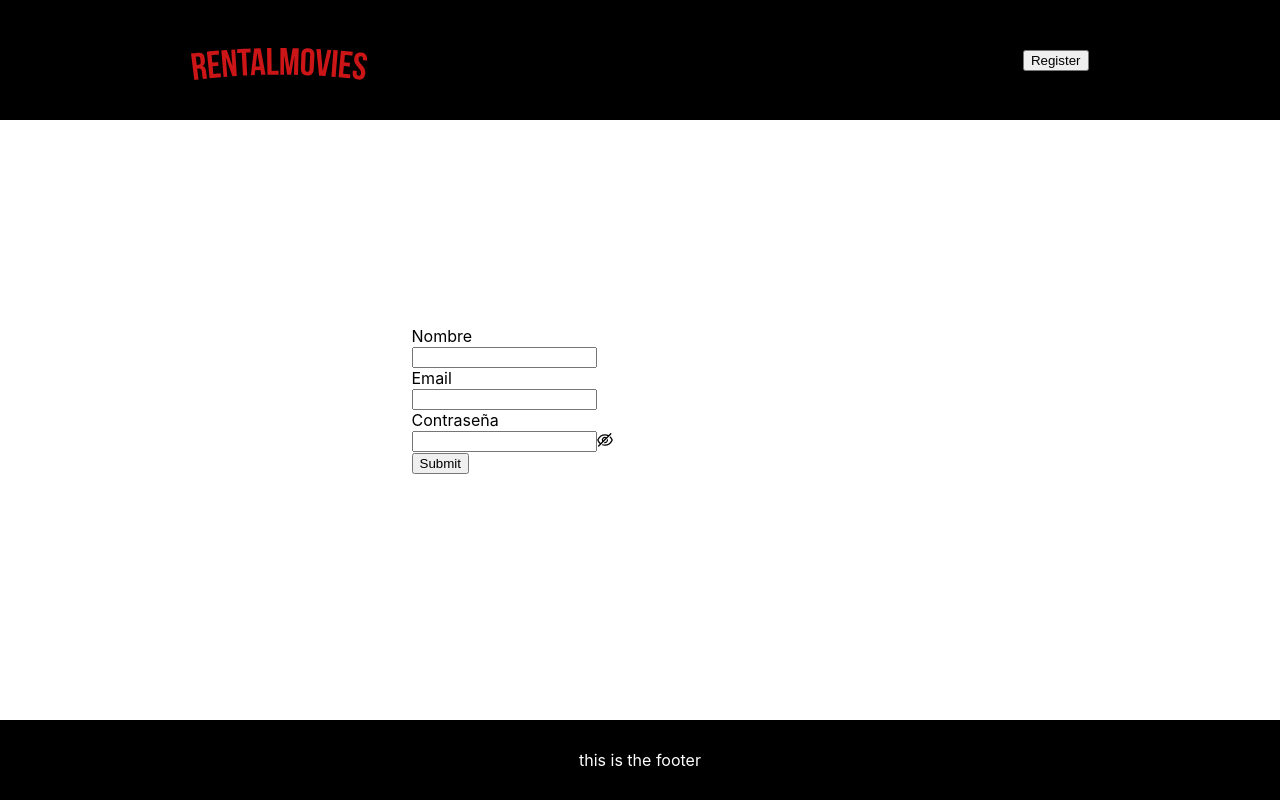
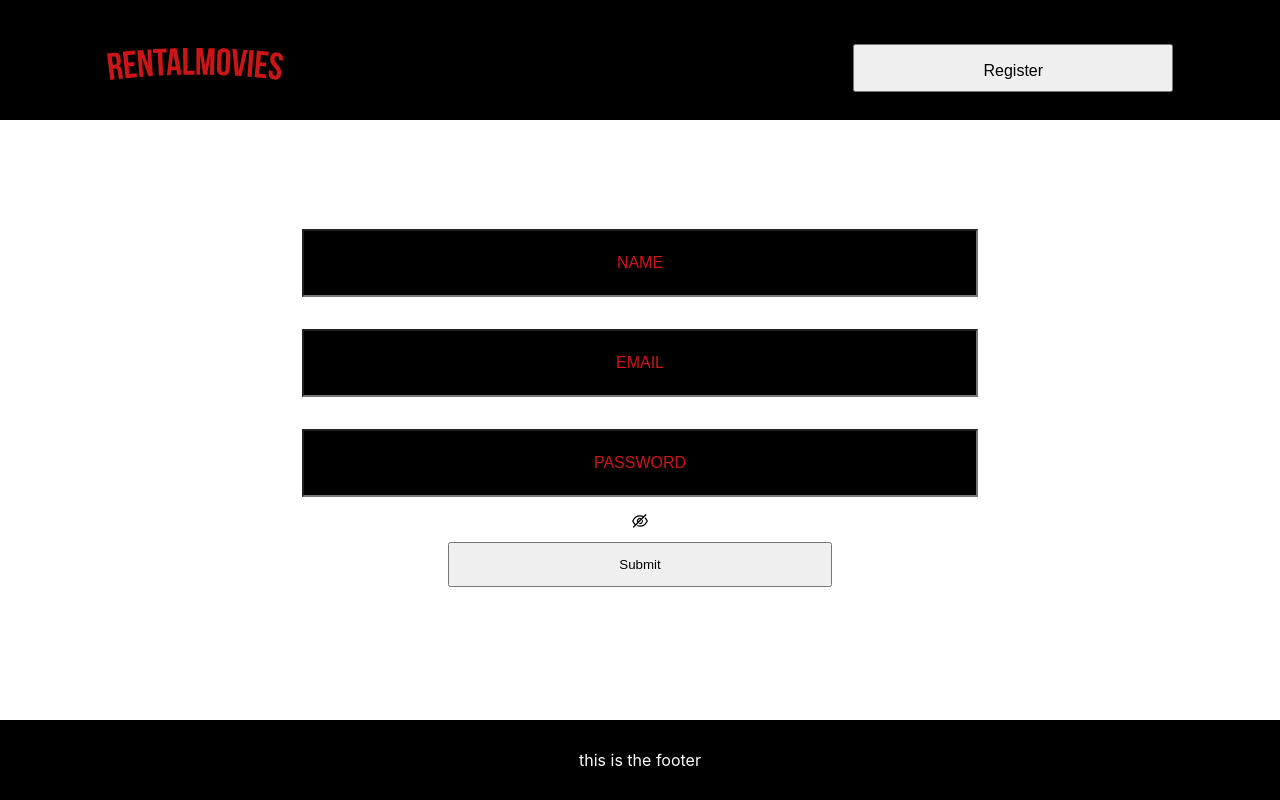
Before and after one commit to jhonjlinaresb/frontmovies, a React (Create React App) app: page /register in a window 1280 px wide. Built offline with nearby package versions, Linux system fonts and the light colour scheme.

Commit message:
Update Style Register

```diff
--- a/src/components/Header/Header.scss
+++ b/src/components/Header/Header.scss
@@ -26,3 +26,9 @@
     display: inline-block;
 
 }
+
+.registerButton{
+    width: 25vw;
+    height: 3em;
+    font-size: 1em;
+}
--- a/src/containers/Register/Register.jsx
+++ b/src/containers/Register/Register.jsx
@@ -114,7 +114,6 @@ const Register = () => {
         >
 
             <Form.Item
-                label="Nombre"
                 name="name"
                 rules={[
                     {
@@ -123,10 +122,9 @@ const Register = () => {
                     },
                 ]}
             >
-                <Input />
+                <Input placeholder="NAME"/>
             </Form.Item>
             <Form.Item
-                label="Email"
                 name="email"
                 rules={[
                     {
@@ -139,11 +137,10 @@ const Register = () => {
                     }
                 ]}
             >
-                <Input />
+                <Input placeholder="EMAIL"/>
             </Form.Item>
 
             <Form.Item
-                label="Contraseña"
                 name="password"
                 rules={[
                     {
@@ -156,7 +153,7 @@ const Register = () => {
                     }
                 ]}
             >
-                <Input.Password />
+                <Input.Password placeholder="PASSWORD"/>
             </Form.Item>
 
             <Form.Item {...tailLayout}>
--- a/src/containers/Register/Register.scss
+++ b/src/containers/Register/Register.scss
@@ -1,8 +1,38 @@
-.formContainer{
-    width: 80vw;
+.formContainer {
+    width: 50vw;
     height: 100vh;
     display: flex;
     flex-direction: column;
     align-items: center;
     justify-content: center;
+    margin: 0 25vw 0 25vw;
 }
+
+input {
+    width: 50vw;
+    height: 2em;
+    padding: 1em;
+    background-color: black;
+    color: #cc1518;
+    margin: 1em 1em 1em 1em ;
+    text-align: center;
+    font-size: 1em;
+}
+
+::placeholder {
+    color: #cc1518;
+    text-align: center;
+    font-size: 1em;
+}
+
+#basic *{
+    align-items: center;
+    display: flex;
+    flex-direction: column;
+}
+
+button{
+    width: 30vw;
+    margin-top: 1em;
+    padding: 1em;
+}
```
